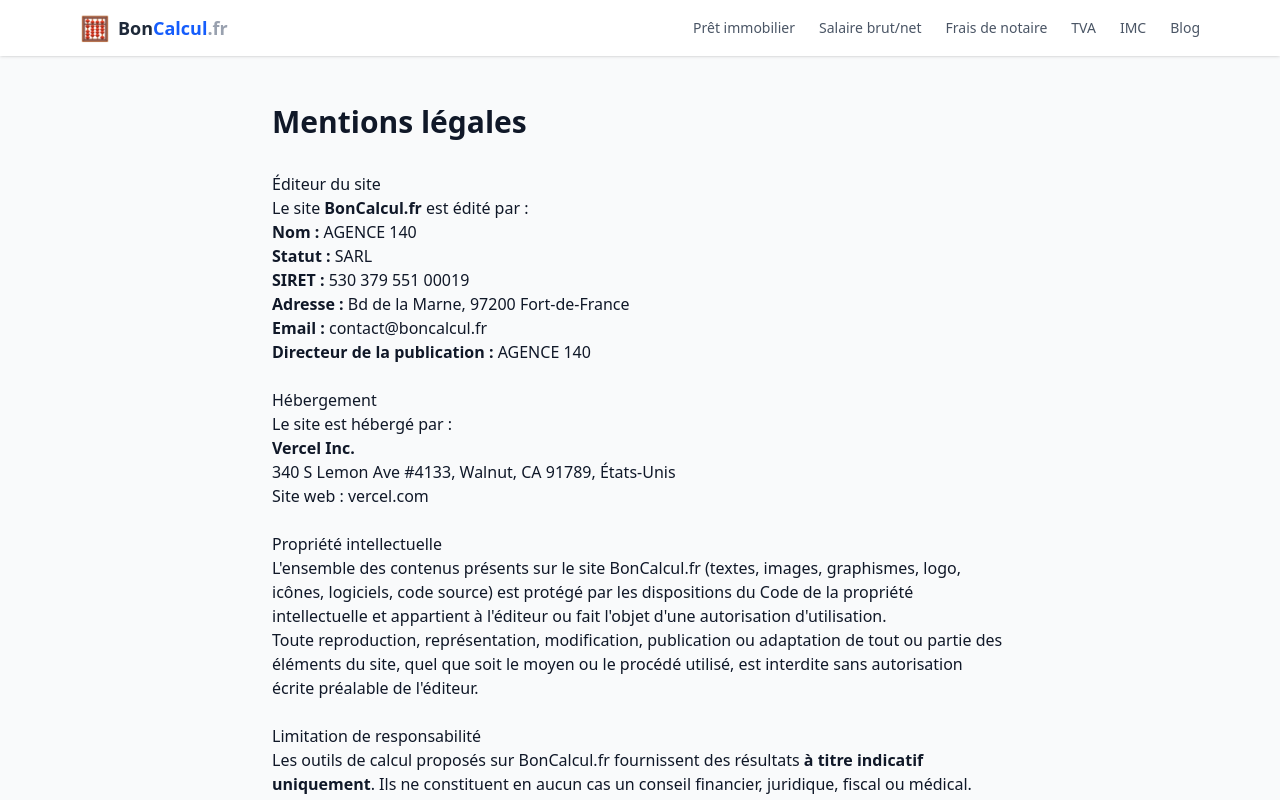
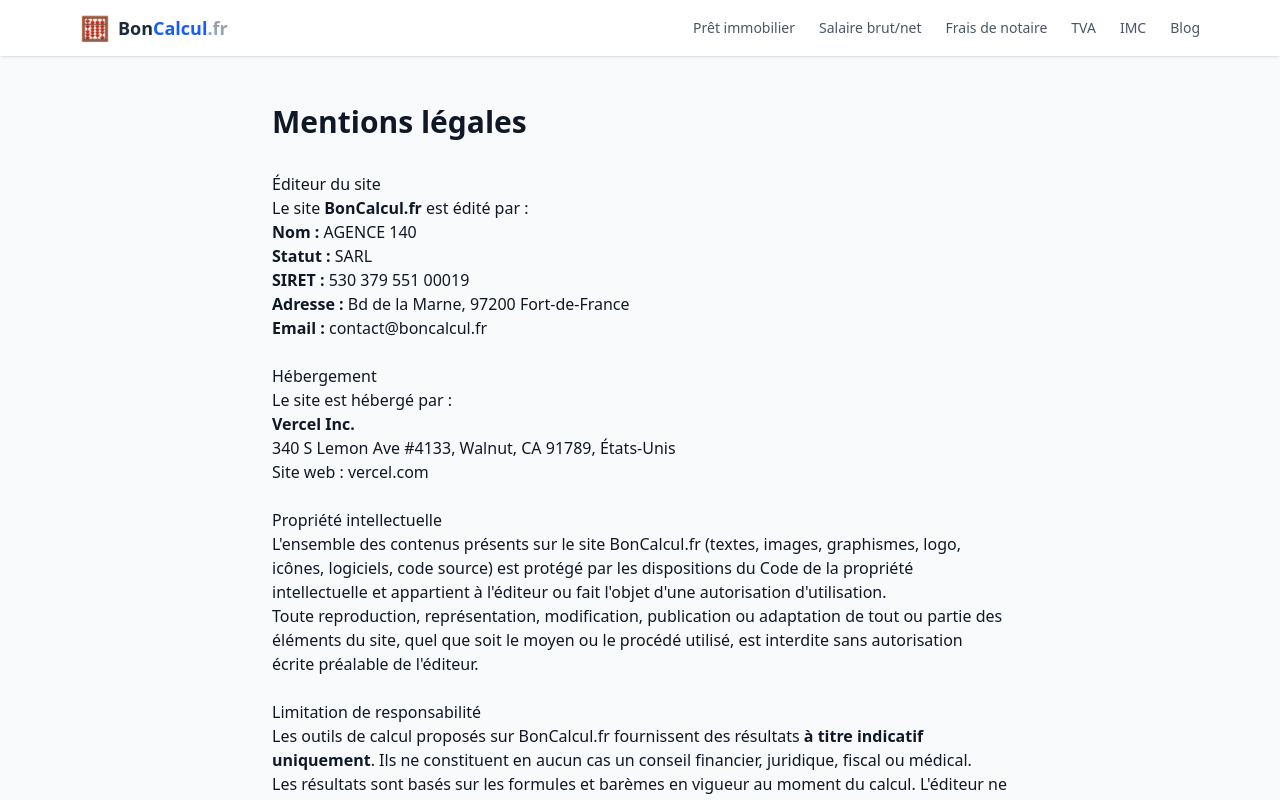
Before and after one commit to arnov8/boncalcul, a Next.js app: page /mentions-legales in a window 1280 px wide. Shown: the top 800 px of the page. Built offline with nearby package versions, Linux system fonts and the light colour scheme.

Commit message:
fix: remove directeur de publication from mentions legales

```diff
--- a/src/app/mentions-legales/page.tsx
+++ b/src/app/mentions-legales/page.tsx
@@ -35,9 +35,6 @@
             </li>
             <li>
               <strong>Email :</strong> contact@boncalcul.fr
-            </li>
-            <li>
-              <strong>Directeur de la publication :</strong> AGENCE 140
             </li>
           </ul>
         </section>
```
